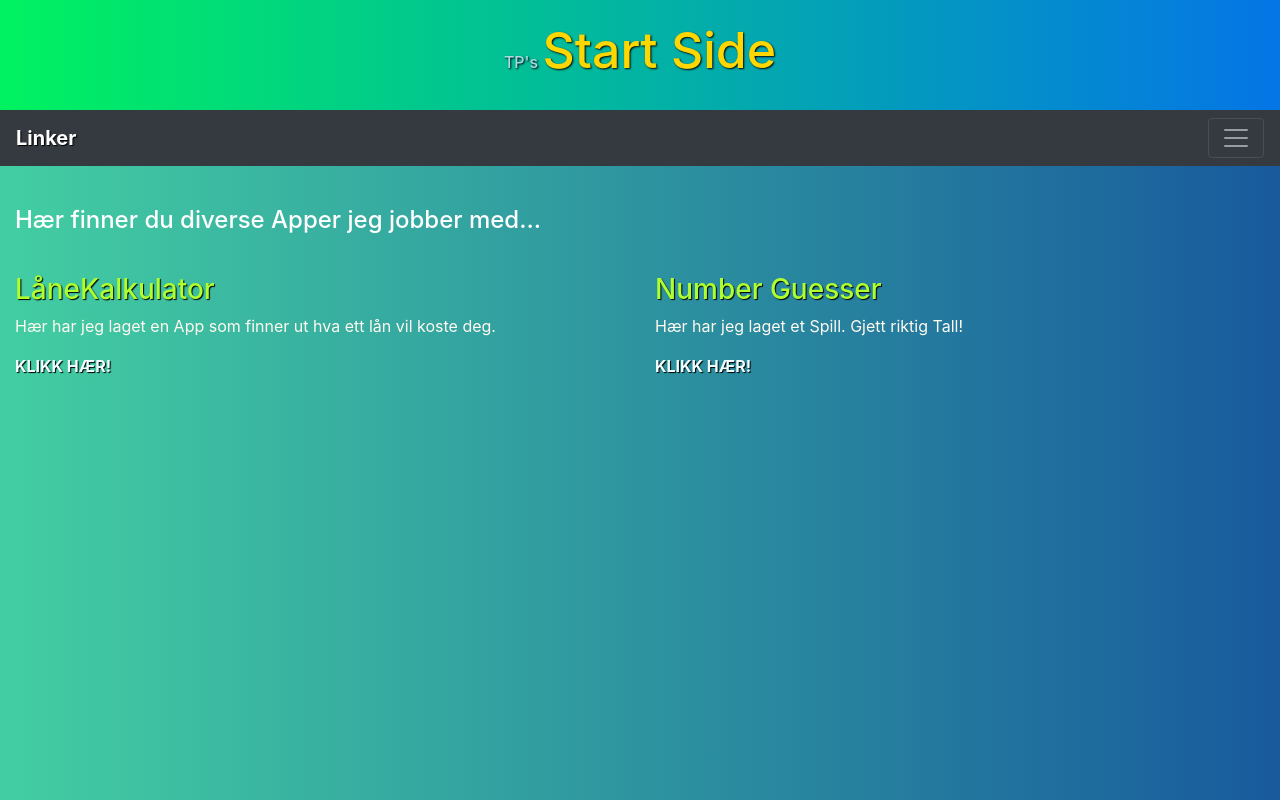
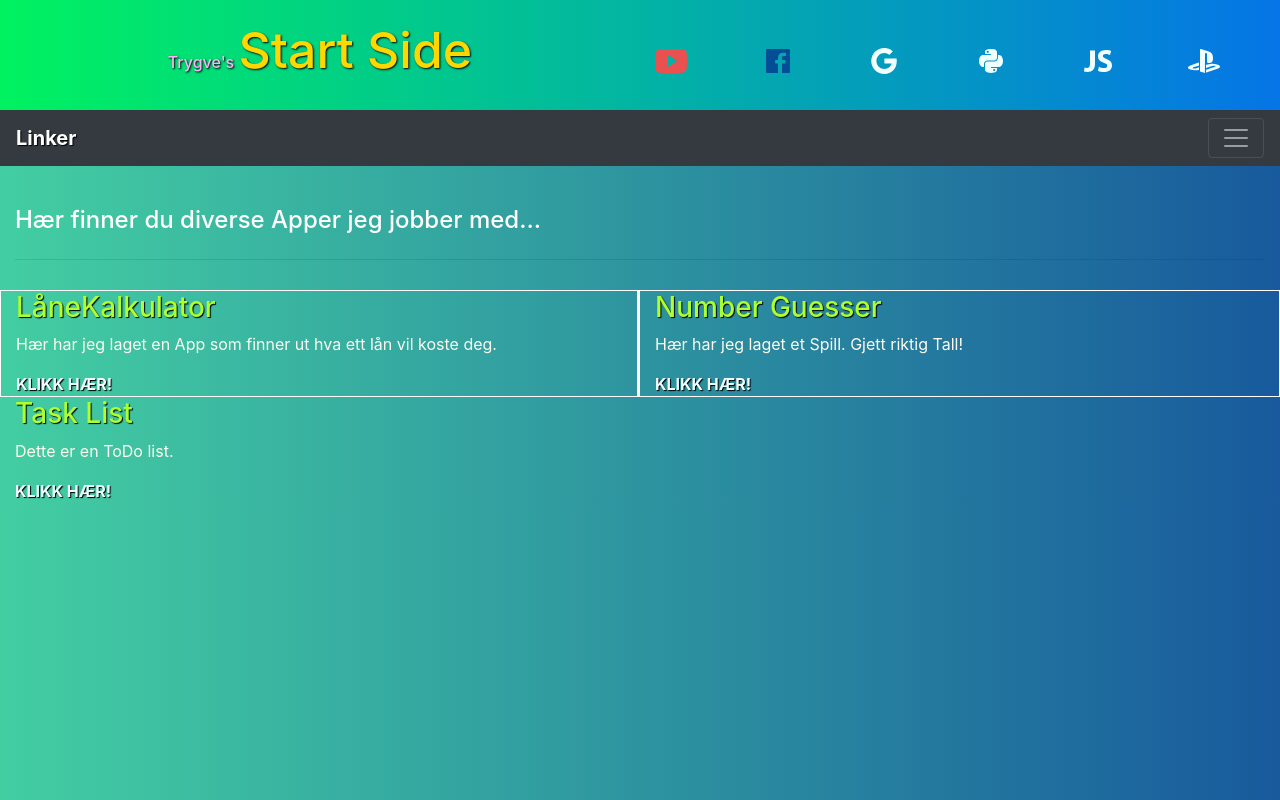
Before and after one commit to tpAilu/startPage2020, a plain HTML site: page start.html in a window 1280 px wide. Drawn offline with nearby package versions, Linux system fonts and the light colour scheme.

Commit message:
Added some .svg + modified start.html + css

```diff
--- a/start.css
+++ b/start.css
@@ -45,6 +45,27 @@ a {
 
 #h1span {
   font-size: medium;
-  color: lightblue;
+  color: #fcb1f8;
 
 }
+
+ion-icon {
+  font-size: 32px;
+  margin-top: 45px;
+}
+
+#utube {
+  color: #e95151;
+}
+
+#fbook {
+  color: #034d96;
+}
+
+.link {
+  border: 1px solid white;
+}
+
+.col1 {
+  border-right: 3px solid white;
+}
--- a/start.html
+++ b/start.html
@@ -10,6 +10,9 @@
     <link rel="stylesheet" href="https://stackpath.bootstrapcdn.com/bootstrap/4.4.1/css/bootstrap.min.css"
       integrity="sha384-Vkoo8x4CGsO3+Hhxv8T/Q5PaXtkKtu6ug5TOeNV6gBiFeWPGFN9MuhOf23Q9Ifjh" crossorigin="anonymous">
 
+    <!-- ion-icons -->
+    <link href="https://unpkg.com/ionicons@4.5.10-0/dist/css/ionicons.min.css" rel="stylesheet">
+
     <link rel="stylesheet" href="start.css">
     <title>TP Start-Page</title>
   </head>
@@ -18,8 +21,38 @@
 
     <div class="container-fluid top">
       <div class="topRow row">
-        <div class="topCol col-sm-12">
-          <h1><span id="h1span">TP's </span>Start Side</h1>
+        <div class="topCol col-sm-6">
+          <h1><span id="h1span">Trygve's </span>Start Side</h1>
+        </div>
+        <div class="col-sm-1">
+          <a href="https://youtube.com" target="_blank">
+            <ion-icon id="utube" name="logo-youtube"></ion-icon>
+          </a>
+        </div>
+        <div class="col-sm-1">
+          <a href="https://facebook.com" target="_blank">
+            <ion-icon id="fbook" name="logo-facebook"></ion-icon>
+          </a>
+        </div>
+        <div class="col-sm-1">
+          <a href="https://google.com" target="_blank">
+            <ion-icon name="logo-google"></ion-icon>
+          </a>
+        </div>
+        <div class="col-sm-1">
+          <a href="https://python.org" target="_blank">
+            <ion-icon name="logo-python"></ion-icon>
+          </a>
+        </div>
+        <div class="col-sm-1">
+          <a href="https://javascript.com" target="_blank">
+            <ion-icon name="logo-javascript"></ion-icon>
+          </a>
+        </div>
+        <div class="col-sm-1">
+          <a href="https://playstation.com" target="_blank">
+            <ion-icon name="logo-playstation"></ion-icon>
+          </a>
         </div>
       </div>
     </div>
@@ -46,11 +79,12 @@
           <h4>Hær finner du diverse Apper jeg jobber med...</h4>
         </div>
       </div>
+      <hr>
     </div>
 
     <div class="container-fluid top3">
-      <div class="row">
-        <div class="col-sm-6">
+      <div class="link row">
+        <div class="col1 col-sm-6">
           <h3>LåneKalkulator</h3>
           <p>Hær har jeg laget en App som finner ut hva ett lån vil koste deg.</p>
           <a href="LoanCalculator/index.html" target="_blank">KLIKK HÆR!</a>
@@ -60,6 +94,13 @@
           <h3>Number Guesser</h3>
           <p>Hær har jeg laget et Spill. Gjett riktig Tall!</p>
           <a href="NumberGuesser/index.html" target="_blank">KLIKK HÆR!</a>
+        </div>
+      </div>
+      <div class="row">
+        <div class="line2 col-sm-6">
+          <h3>Task List</h3>
+          <p>Dette er en ToDo list.</p>
+          <a href="TaskList/index.html" target="_blank">KLIKK HÆR!</a>
         </div>
       </div>
     </div>
@@ -77,6 +118,10 @@
     <script src="https://stackpath.bootstrapcdn.com/bootstrap/4.4.1/js/bootstrap.min.js"
       integrity="sha384-wfSDF2E50Y2D1uUdj0O3uMBJnjuUD4Ih7YwaYd1iqfktj0Uod8GCExl3Og8ifwB6"
       crossorigin="anonymous"></script>
+
+    <!-- ion-icon -->
+    <script src="https://unpkg.com/ionicons@4.5.10-0/dist/ionicons.js"></script>
+
   </body>
 
 </html>
```
Also changed, not shown: icons/logos/_ionicons_svg_logo-facebook.svg (added), icons/logos/_ionicons_svg_logo-github.svg (added), icons/logos/_ionicons_svg_logo-google.svg (added), icons/logos/_ionicons_svg_logo-javascript.svg (added), icons/logos/_ionicons_svg_logo-nodejs.svg (added), icons/logos/_ionicons_svg_logo-python.svg (added), icons/logos/_ionicons_svg_logo-youtube.svg (added).
